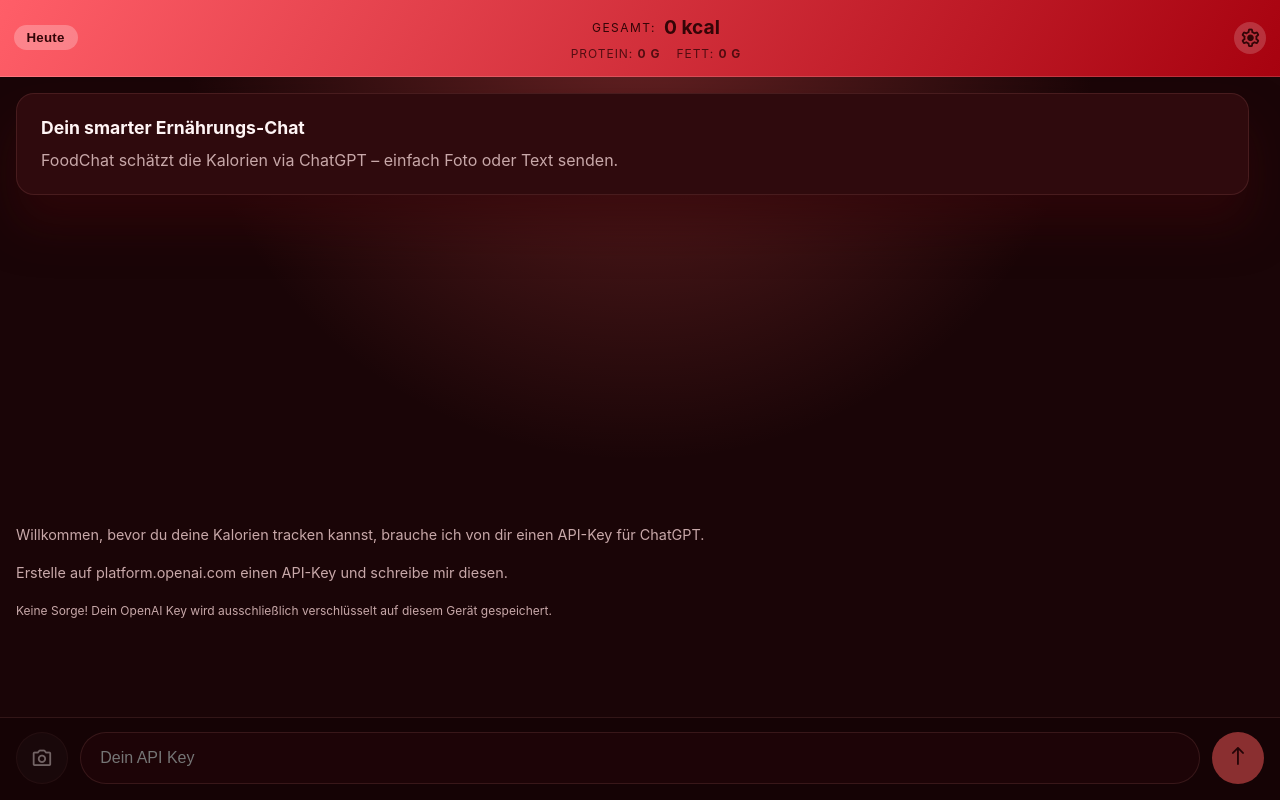
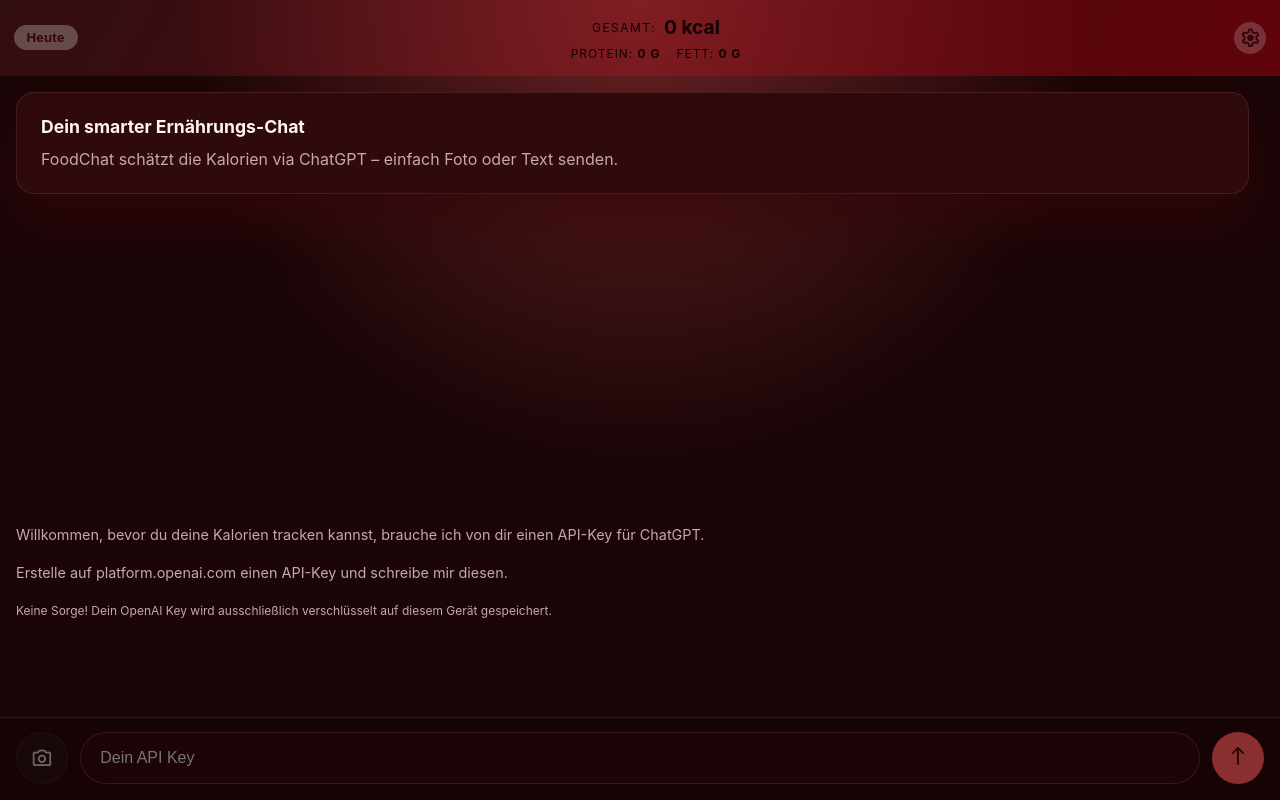
Before and after one commit to w1nte/FoodChat, a React (Vite) app: page / in a window 1280 px wide. Built offline with nearby package versions, Linux system fonts and the light colour scheme.

Commit message:
Change design

```diff
--- a/src/App.css
+++ b/src/App.css
@@ -20,14 +20,15 @@
   --chip-bg: rgba(255, 255, 255, 0.08);
   --composer-input-bg: rgba(32, 6, 8, 0.75);
   --toggle-bg: rgba(0, 0, 0, 0.8);
+  --chat-header-bg: linear-gradient(120deg, rgba(255, 94, 104, 0.1), rgba(167, 2, 15, 0.5));
 }
 
 :root[data-theme='light'] {
   color-scheme: light;
   --bg-primary: #fff4f3;
   --bg-panel: #fffafa;
-  --bg-bubble: #ffe9e8;
-  --bg-bubble-user: rgba(0, 0, 0, 0.1);
+  --bg-bubble: #f8dbda;
+  --bg-bubble-user: #e4827d;
   --accent: #e43c42;
   --accent-dark: #821319;
   --text-primary: #321214;
@@ -44,6 +45,7 @@
   --chip-bg: rgba(129, 19, 25, 0.08);
   --composer-input-bg: rgba(129, 19, 25, 0.05);
   --toggle-bg: rgba(0, 0, 0, 0.2);
+  --chat-header-bg: linear-gradient(120deg, rgba(255, 94, 104, 0.7), rgba(167, 2, 15, 0.5));
 }
 
 .icon-glyph {
@@ -80,11 +82,10 @@
   position: sticky;
   top: 0;
   z-index: 5;
-  background: linear-gradient(120deg, #ff5e68, #a7020f);
+  background: var(--chat-header-bg);
   padding: 0.75rem 0.85rem;
-  color: #330507;
+  color: #130203;
   display: flex;
-  border-bottom: 1px solid rgba(255, 255, 255, 0.15);
   transition: padding 150ms ease, opacity 150ms ease;
 }
 
@@ -164,7 +165,6 @@
   font-size: 0.75rem;
   text-transform: uppercase;
   letter-spacing: 0.08em;
-  color: rgba(51, 5, 7, 0.8);
   overflow: hidden;
   transition: max-height 150ms ease, opacity 150ms ease;
   max-height: 60px;
```
